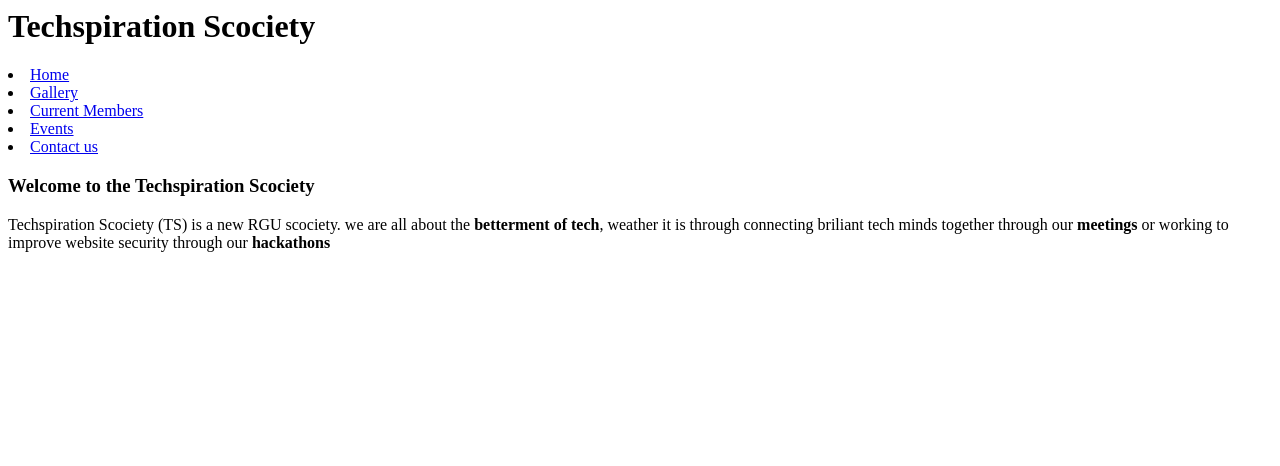
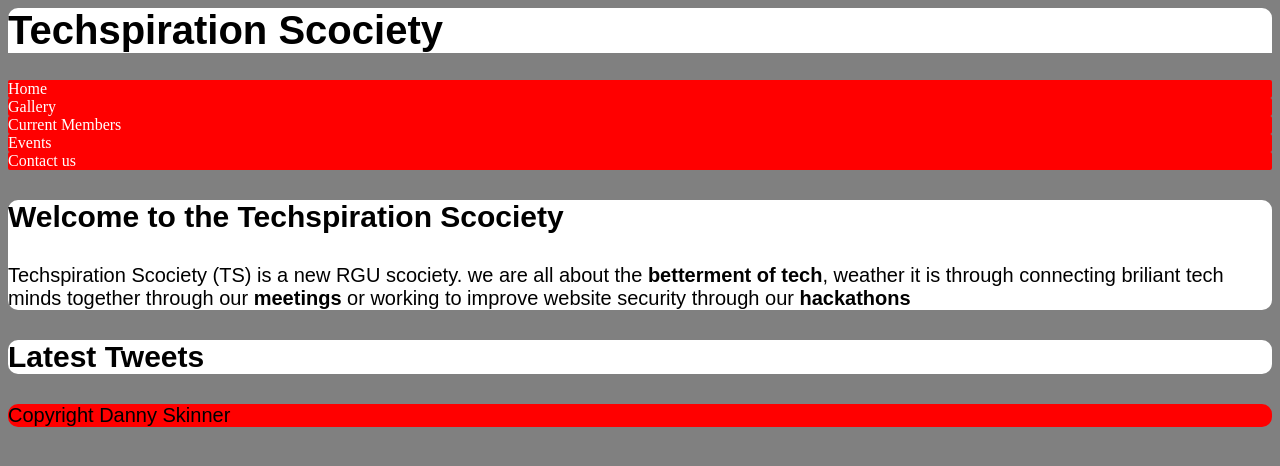
Before and after one commit to danny389/CM1114-Coursework, a plain HTML site: page Coursework/index.html in a window 1280 px wide. Drawn offline with Linux system fonts and the light colour scheme.

Commit message:
Add files via upload

```diff
--- /dev/null
+++ b/Coursework/css/main.css
@@ -0,0 +1,85 @@
+
+body{
+    background-color : grey;
+   }
+
+   header {
+    background-color : white;
+    border-top-right-radius: 10px;
+    border-top-left-radius: 10px;
+
+   }
+
+h1, h2, h3, h4, h5, h6, p {
+    font-family: Arial, Helvetica, sans-serif;
+    color : black;
+   }
+
+   h1{font-size: 40px;
+   }
+
+   h3{ font-size: 30px;
+   }
+
+   p { font-size: 20px;
+    }
+
+    nav li {
+        border-radius: 2px;
+        background-color: red;
+        list-style-type: none;
+    }
+
+    nav li a {
+        color: white;
+        text-align: center;
+        text-decoration: none;
+
+    }
+
+    nav li:hover {
+        background-color: black;
+    }
+
+    .active{
+        background-color: darkred;
+    }
+
+
+  main {
+    background-color: white;
+    border-radius: 10px;
+   }
+
+   aside{
+    background-color: white;
+    border-radius: 10px;
+   }
+
+   footer{
+    background-color: red;
+    border-radius: 10px;
+
+   }
+
+   table{
+    font-family: Arial, Helvetica, sans-serif;
+    border-collapse: collapse;
+   }
+
+   table td, table th {
+    border: 2px solid #F0F0F0;
+   }
+
+   Table tr:nth-child(even) {
+    background-color: #F2F2F2;
+   }
+
+   Table tr:hover {
+    background-color: grey;
+   }
+
+   Table th {
+    background-color: red;
+    color: white;
+   }
--- a/Coursework/index.html
+++ b/Coursework/index.html
@@ -1,16 +1,20 @@
 <html>
     <head>
         <title>Techspiration Scociety</title>
+        <link rel='stylesheet' href='css/main.css'>
+
     </head>
 
     <body>
         <header><h1>Techspiration Scociety</h1> </header>
-        <nav> </nav>
+        <nav>
         <li><a href='index.html'>Home</a> </li>
         <li><a href='index.html'>Gallery</a></li>
         <li><a href='index.html'>Current Members</a></li>
         <li><a href='index.html'>Events</a></li>
         <li><a href='index.html'>Contact us</a></li>
+    </nav>
+
         <main>
             <div><h3>Welcome to the Techspiration Scociety</h3>
             <p>Techspiration Scociety (TS) is a new RGU scociety. we are all about the
@@ -18,7 +22,7 @@
                 together through our <b>meetings</b> or working to improve website security through
                 our <b>hackathons</b> </p> </div>
         </main>
-        <aside> </aside>
-        <footer> </footer>
+        <aside> <h3>Latest Tweets</h3> </aside>
+        <footer> <p>Copyright Danny Skinner</p> </footer>
     </body>
 </html>
```
Also changed, not shown: Coursework/contact_us.html (+1 -0 lines), Coursework/current_members.html (+1 -0 lines), Coursework/event_calendar.html (+2 -1 lines), Coursework/img_gallery.html (+2 -0 lines).
